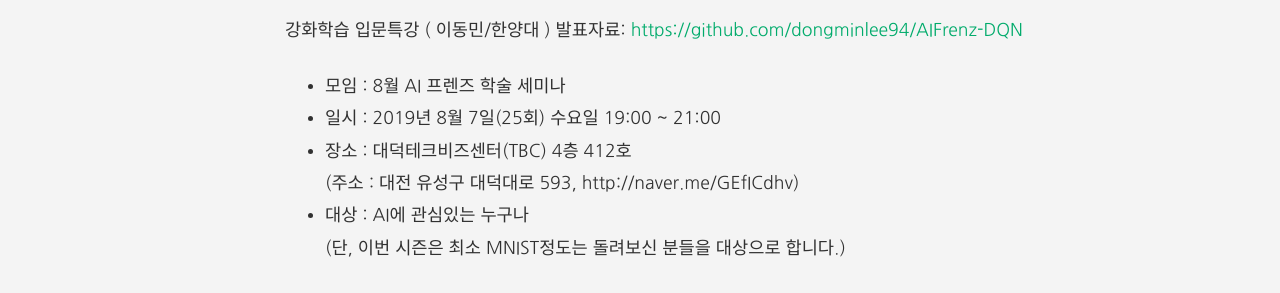
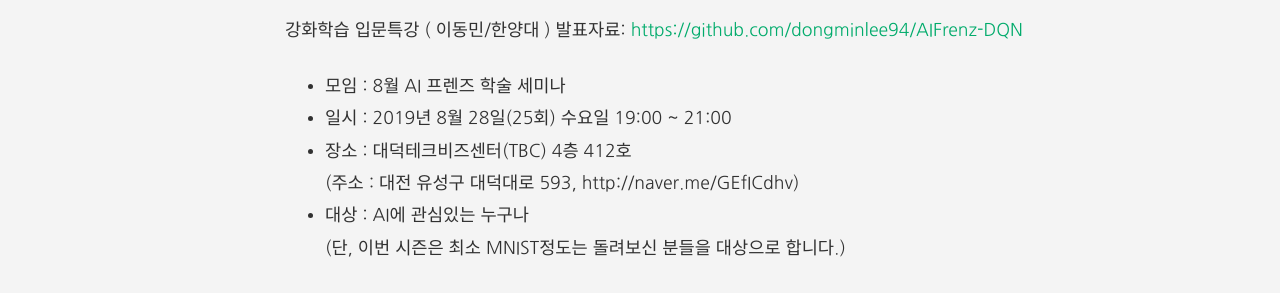
Before and after one commit to aifrenz/aifrenz.github.io, a Jekyll site: the page built from _posts/2019-08-08-27th-seminar.markdown, in a window 1280 px wide and 900 px high, scrolled down 774 px. Shown: the part 151-444 px from the top of the window. Built offline with Jekyll 4.4.1, drawn with Linux system fonts in a browser that asks for light colours; comment, search, counter and statistics services are not loaded.

Commit message:
Update and rename 2019-12-08-27th-seminar.markdown to 2019-08-08-27th-seminar.markdown

```diff
--- a/_posts/2019-12-08-27th-seminar.markdown
+++ b/_posts/2019-08-08-27th-seminar.markdown
@@ -17,7 +17,7 @@ image: /images/190828.jpg
 
 
 - 모임 : 8월 AI 프렌즈 학술 세미나
-- 일시 : 2019년 8월 7일(25회) 수요일 19:00 ~ 21:00
+- 일시 : 2019년 8월 28일(25회) 수요일 19:00 ~ 21:00
 - 장소 : 대덕테크비즈센터(TBC) 4층 412호
              (주소 : 대전 유성구 대덕대로 593, http://naver.me/GEfICdhv)
 - 대상 : AI에 관심있는 누구나
```
